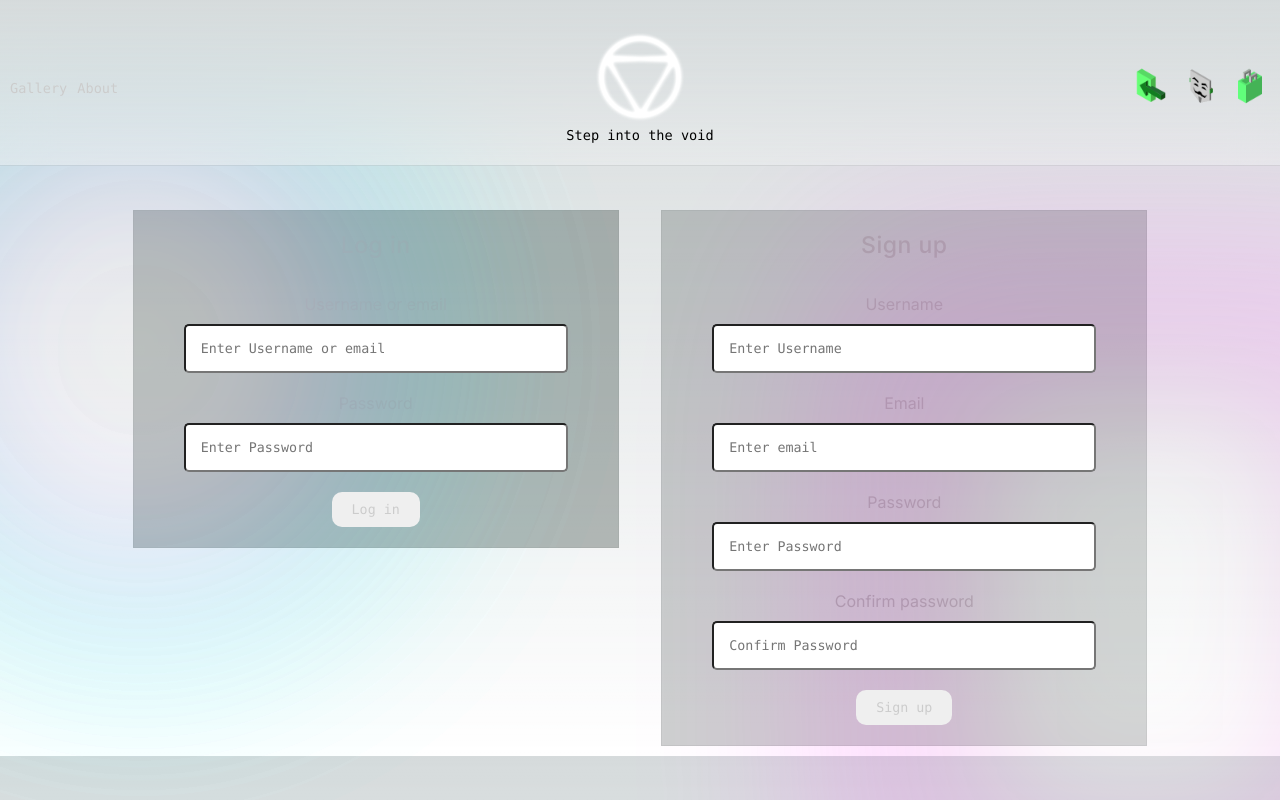
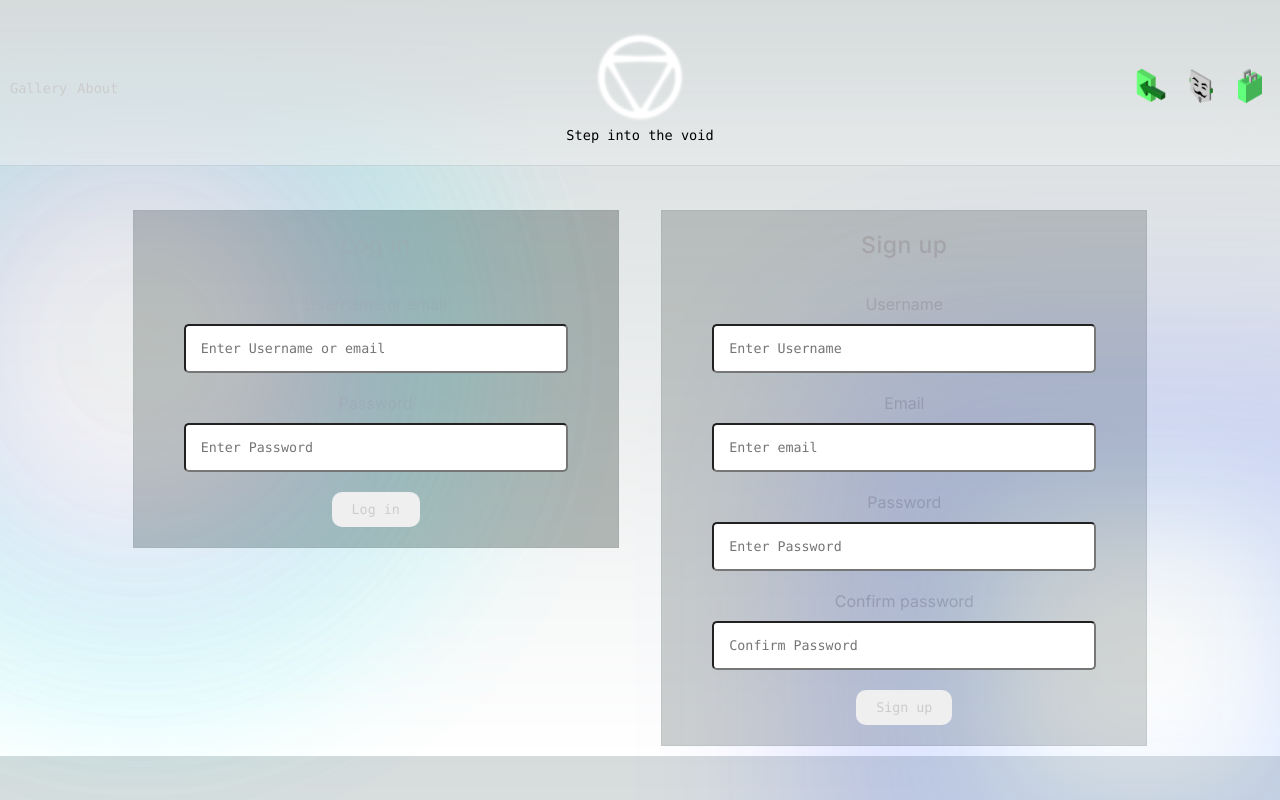
Before and after one commit to katelandcastelin/brightvoid-next-personal, a Next.js app: page /pages/log-in in a window 1280 px wide. Built offline with nearby package versions, Linux system fonts and the light colour scheme.

Commit message:
feat/new-glow: adjused colours

```diff
--- a/app/page.module.css
+++ b/app/page.module.css
@@ -19,7 +19,6 @@
 
 .card {
   padding: 1rem 1.2rem;
-  border-radius: var(--border-radius);
   background: rgba(var(--card-rgb), 0);
   border: 1px solid rgba(var(--card-border-rgb), 0);
   transition: background 200ms, border 200ms;
@@ -44,42 +43,6 @@
   text-wrap: balance;
 }
 
-.glow {
-  display: flex;
-  justify-content: center;
-  align-items: center;
-  position: absolute;
-  padding: 4rem 0;
-  z-index: -1;
-}
-
-.glow::before {
-  background: var(--secondary-glow);
-  border-radius: 50%;
-  width: 480px;
-  height: 360px;
-  margin-left: -400px;
-}
-
-.glow::after {
-  background: var(--primary-glow);
-  width: 240px;
-  height: 180px;
-  z-index: -1;
-}
-
-.glow::before,
-.glow::after {
-  content: "";
-  left: 50%;
-  position: absolute;
-  filter: blur(45px);
-  transform: translateZ(0);
-}
-
-.logo {
-  position: relative;
-}
 /* Enable hover only on non-touch devices */
 @media (hover: hover) and (pointer: fine) {
   .card:hover {
--- a/app/pages/log-in/logInPage.module.css
+++ b/app/pages/log-in/logInPage.module.css
@@ -54,14 +54,14 @@
   display: flex;
 }
 .glow2 {
-  height: 380px;
+  height: 280px;
   width: 280px;
   border-radius: 10%;
   background: #ffffff;
 
   box-shadow:
-  0px 0px 100px 10px #22ff00,
-  0px 0px 140px 190px #ff00ff;
+  0px 0px 100px 10px #00ffff,
+  0px 0px 140px 190px #0022ff;
 
   opacity: 0.15;
   position: absolute;
```
Also changed, not shown: app/pages/gallery/page.jsx (+5 -5 lines).
